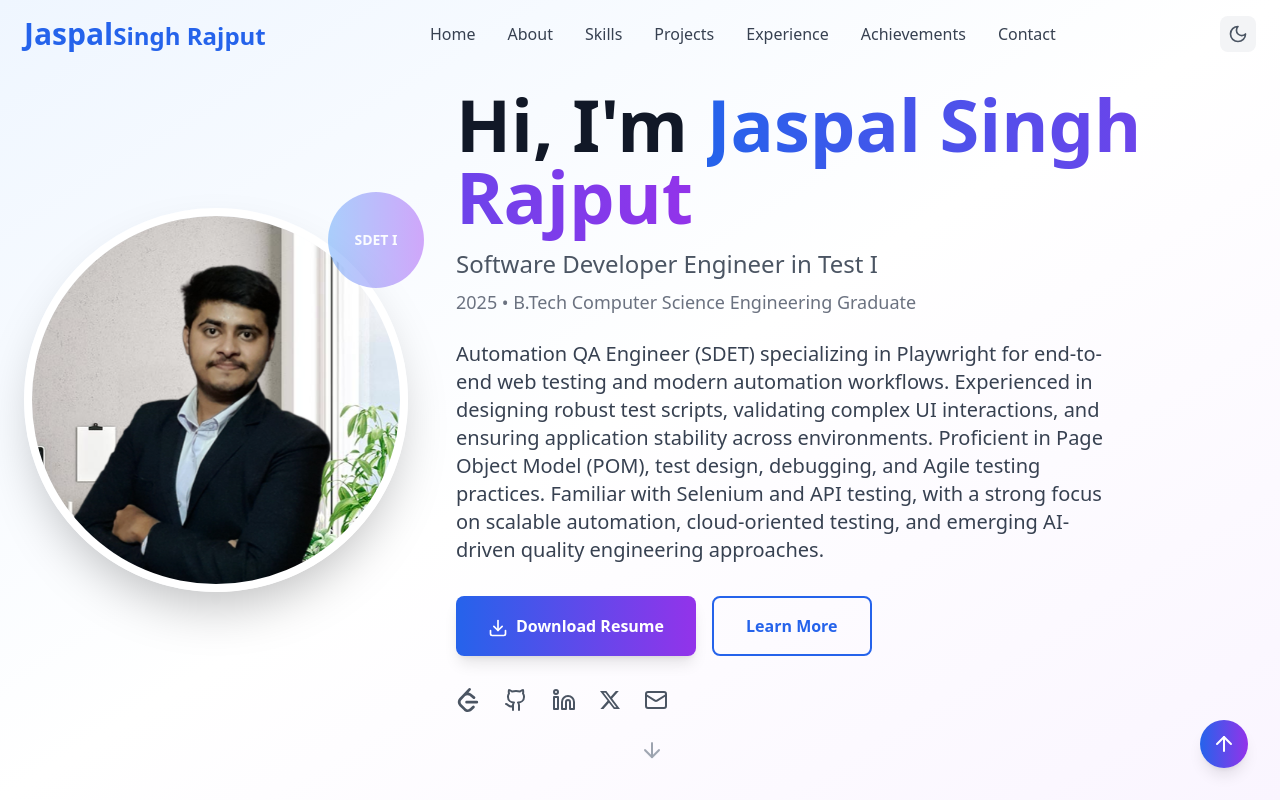
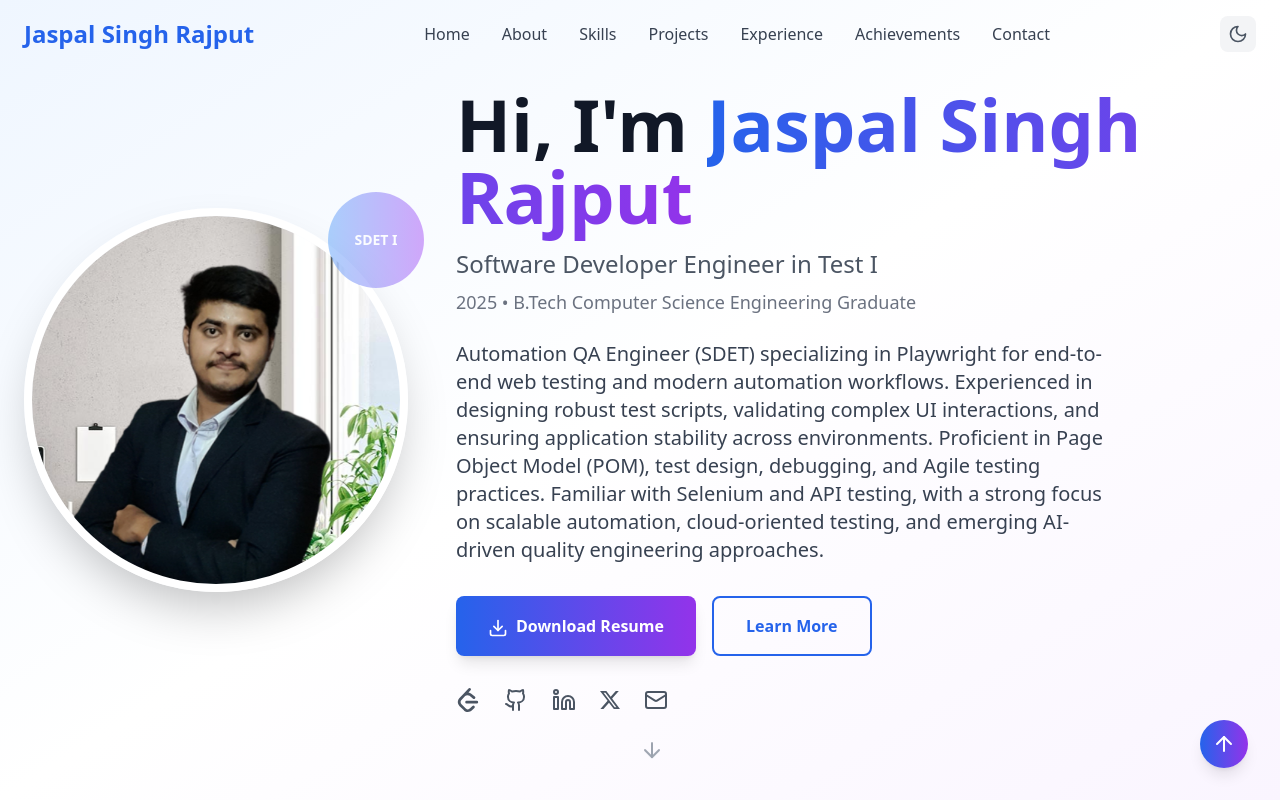
Before and after one commit to jaspal-s-rajput/Portfolio_Web_Application, a React (Vite) app: page / in a window 1280 px wide. Shown: the top 800 px of the page. Built offline with nearby package versions, Linux system fonts and the light colour scheme.

Commit message:
Update Header.tsx

```diff
--- a/src/components/Header.tsx
+++ b/src/components/Header.tsx
@@ -41,7 +41,7 @@
       <nav className="container mx-auto px-6 py-4">
         <div className="flex items-center justify-between">
           <div className="text-2xl font-bold text-blue-600 dark:text-blue-400">
-            <span className="text-3xl font-bold text-blue-600 dark:text-purple-400">Jaspal</span>Singh Rajput
+            <span className="text-2xl font-bold text-blue-600 dark:text-purple-400">Jaspal</span> Singh Rajput
           </div>
 
           {/* Desktop Navigation */}
```
